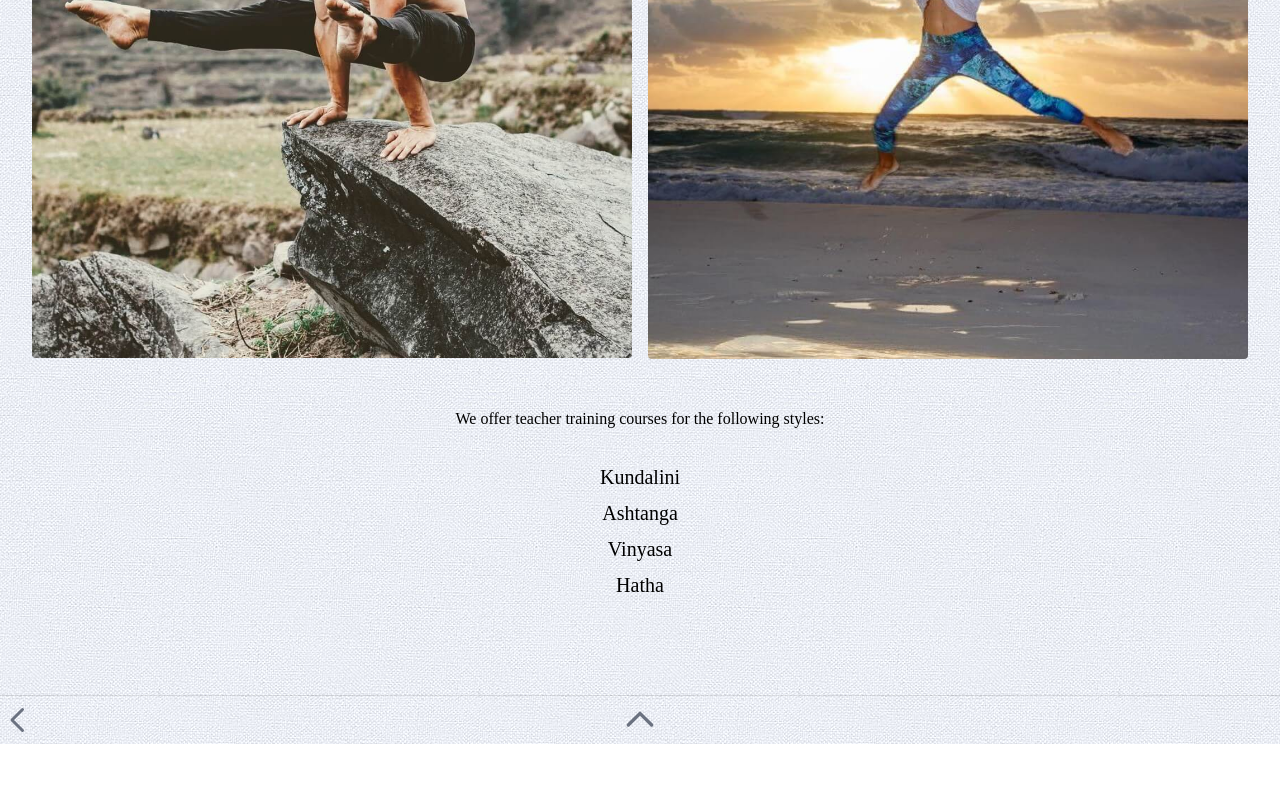
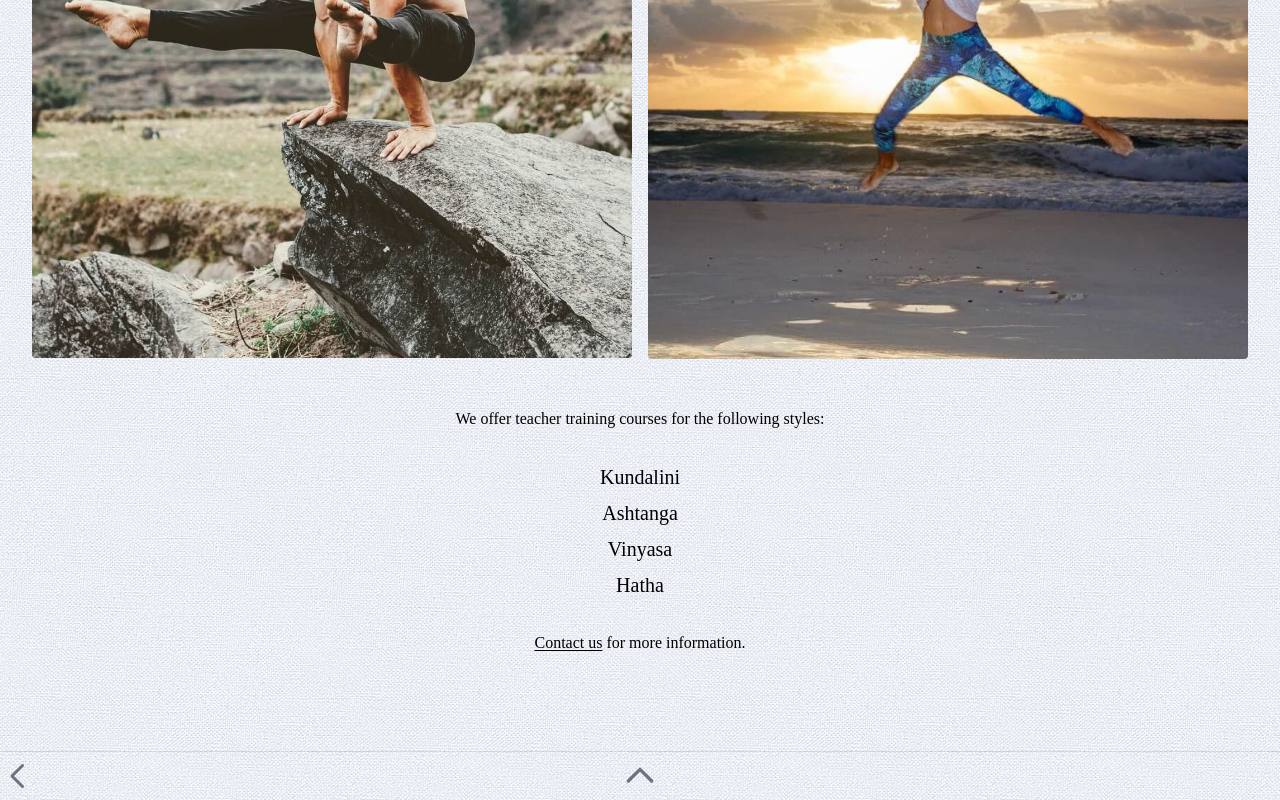
Before and after one commit to Existenziell/casa-chakras, a Next.js app: page /ttc in a window 1280 px wide. Shown: the part 482-1282 px from the top of the page. Before the commit the page ends 1226 px from the top, so only its background shows below. Built offline with nearby package versions, Linux system fonts and the light colour scheme; a web font is replaced by a local one.

Commit message:
Update ttc.js

```diff
--- a/pages/ttc.js
+++ b/pages/ttc.js
@@ -5,7 +5,6 @@ import langES from '../i18n/es.json'
 
 const TTC = ({ i18n }) => {
   return (
-
     <>
       <Head>
         <title>{i18n.title}</title>
@@ -20,12 +19,18 @@ const TTC = ({ i18n }) => {
           <img src='/img/ttc/kundalini.jpg' alt='Kundalini Yoga' className='rounded' />
         </div>
         <p>We offer teacher training courses for the following styles:</p>
-        <ul className='text-xl mx-auto w-max mt-8 flex flex-col gap-2'>
+        <ul className='text-xl mx-auto w-max my-8 flex flex-col gap-2'>
           <li>{i18n.T2}</li>
           <li>{i18n.T3}</li>
           <li>{i18n.T4}</li>
           <li>{i18n.T5}</li>
         </ul>
+        <Link href="/contact">
+          <a className="link">
+            Contact us
+          </a>
+        </Link>
+        {` `}for more information.
       </div>
     </>
 
```
